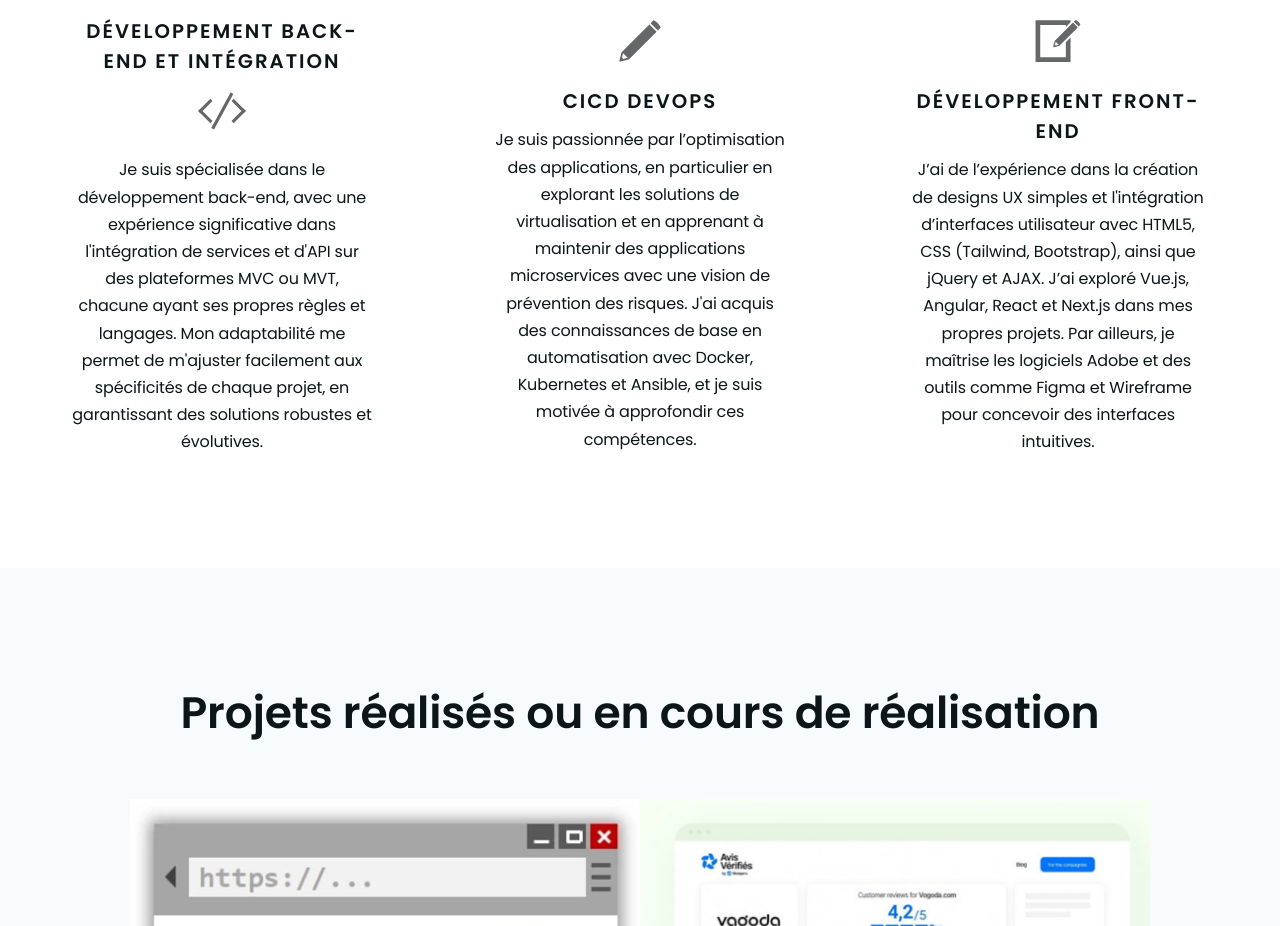
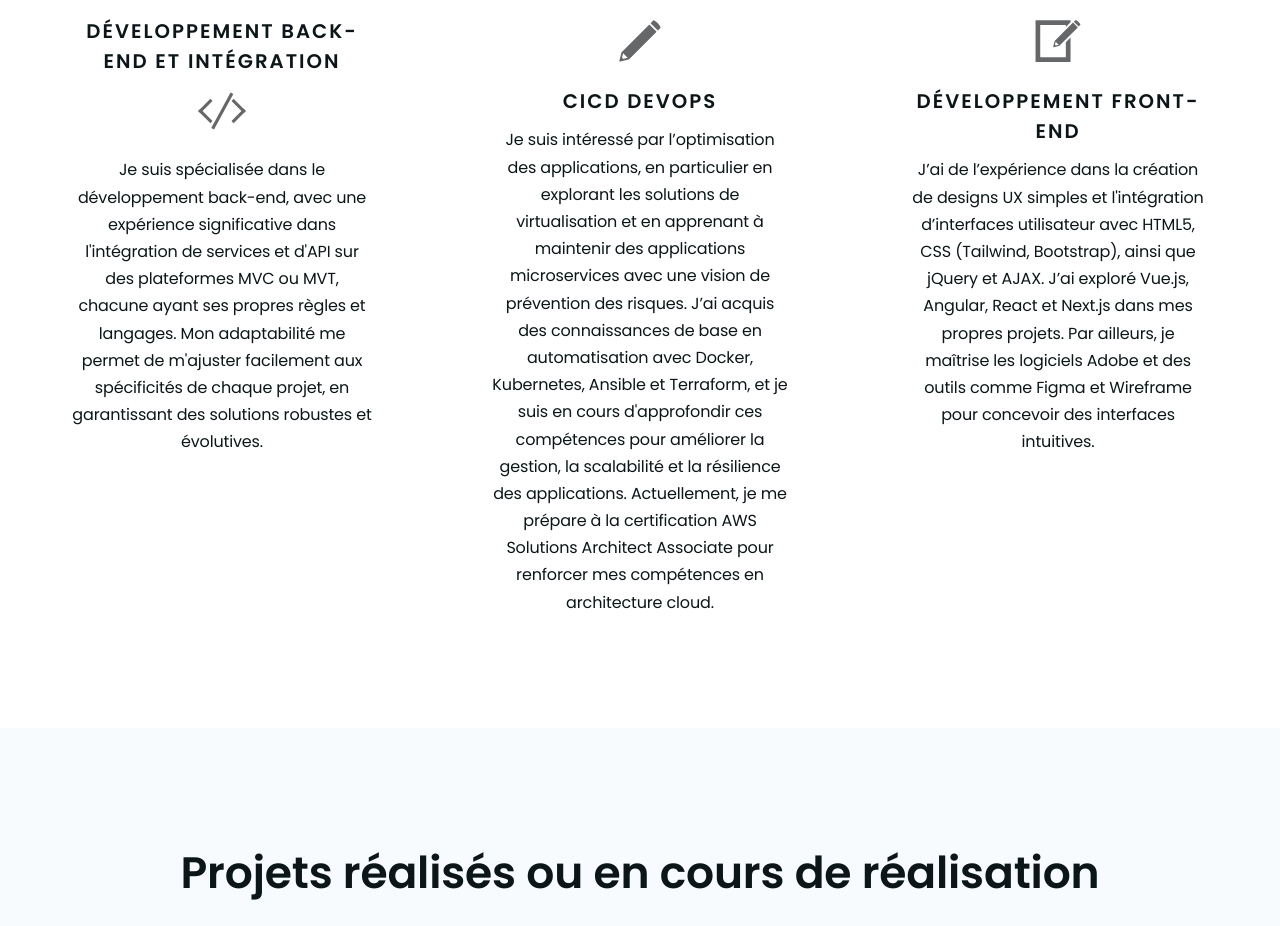
Before and after one commit to suyanpython/cv, a plain HTML site: page index.html in a window 1280 px wide. Shown: the part 1520-2446 px from the top of the page. Drawn offline with nearby package versions, Linux system fonts and the light colour scheme.

Commit message:
Update index.html

```diff
--- a/index.html
+++ b/index.html
@@ -173,8 +173,7 @@
             <img class="service-card-img" src="img/services/03.svg" alt="" />
             <h3 class="service-card-title">CICD DevOps</h3>
             <p>
-              Je suis passionnée par l’optimisation des applications, en particulier en explorant les solutions de virtualisation et en apprenant à maintenir des applications microservices avec une vision de prévention des risques. J'ai acquis des connaissances de base en automatisation avec Docker, Kubernetes et Ansible, et je suis motivée à approfondir ces compétences.
-            </p>
+           Je suis intéressé par l’optimisation des applications, en particulier en explorant les solutions de virtualisation et en apprenant à maintenir des applications microservices avec une vision de prévention des risques. J’ai acquis des connaissances de base en automatisation avec Docker, Kubernetes, Ansible et Terraform, et je suis en cours d'approfondir ces compétences pour améliorer la gestion, la scalabilité et la résilience des applications. Actuellement, je me prépare à la certification AWS Solutions Architect Associate pour renforcer mes compétences en architecture cloud. </p>
           </div>
 
           <div
```
